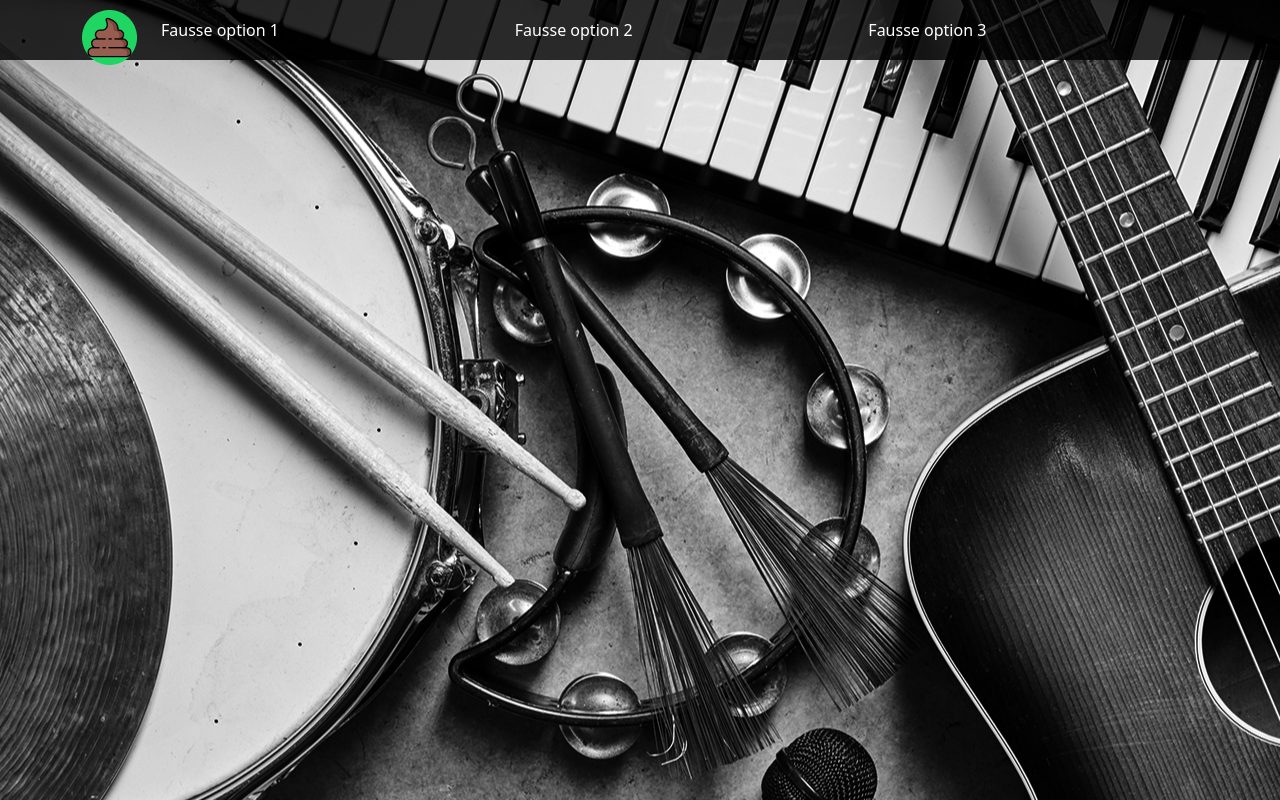
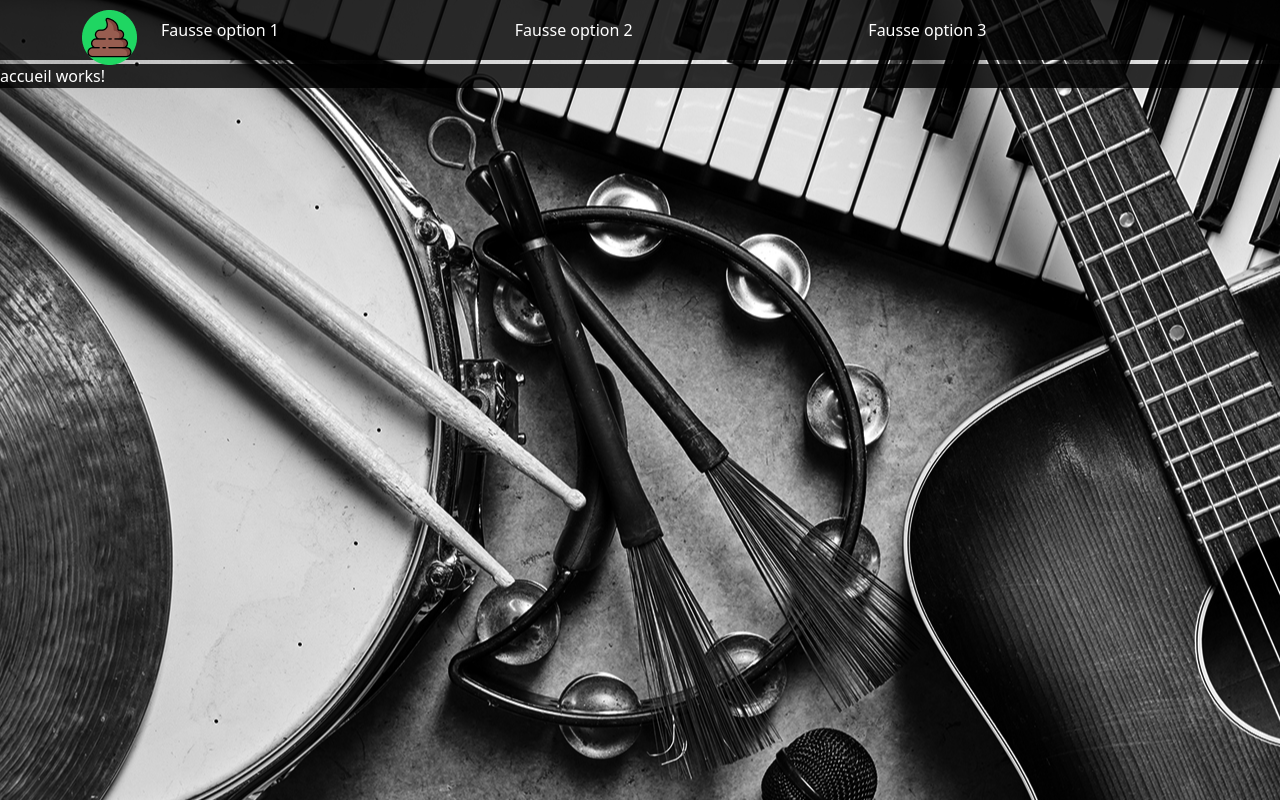
Before and after one commit to MathRoy12/TP2_Web3, an Angular app in the folder TP2/: page /accueil in a window 1280 px wide. Before the commit this address led to /. Built offline with nearby package versions, Linux system fonts and the light colour scheme.

Commit message:
Ajout Path

```diff
--- a/TP2/src/app/app.component.html
+++ b/TP2/src/app/app.component.html
@@ -1,7 +1,7 @@
 <header>
   <div class="container">
     <div class="row align-items-center">
-      <img class="logo col-auto" src="assets/SpotipocheLogo.png" alt="logo">
+      <img class="logo col-auto" src="../assets/img/SpotipocheLogo.png" alt="logo">
       <p class="col">Fausse option 1</p>
       <p class="col">Fausse option 2</p>
       <p class="col">Fausse option 3</p>
--- a/TP2/src/styles.scss
+++ b/TP2/src/styles.scss
@@ -1,6 +1,6 @@
 /* You can add global styles to this file, and also import other style files */
 body{
-  background-image: url("assets/musique.jpg");
+  background-image: url("assets/img/musique.jpg");
   background-attachment: fixed;
   background-repeat: no-repeat;
   background-position: center;
```
Also changed, not shown: TP2/src/app/app.module.ts (+20 -12 lines), TP2/src/assets/img/SpotipocheLogo.png (renamed from TP2/src/assets/SpotipocheLogo.png), TP2/src/assets/img/musique.jpg (renamed from TP2/src/assets/musique.jpg).
